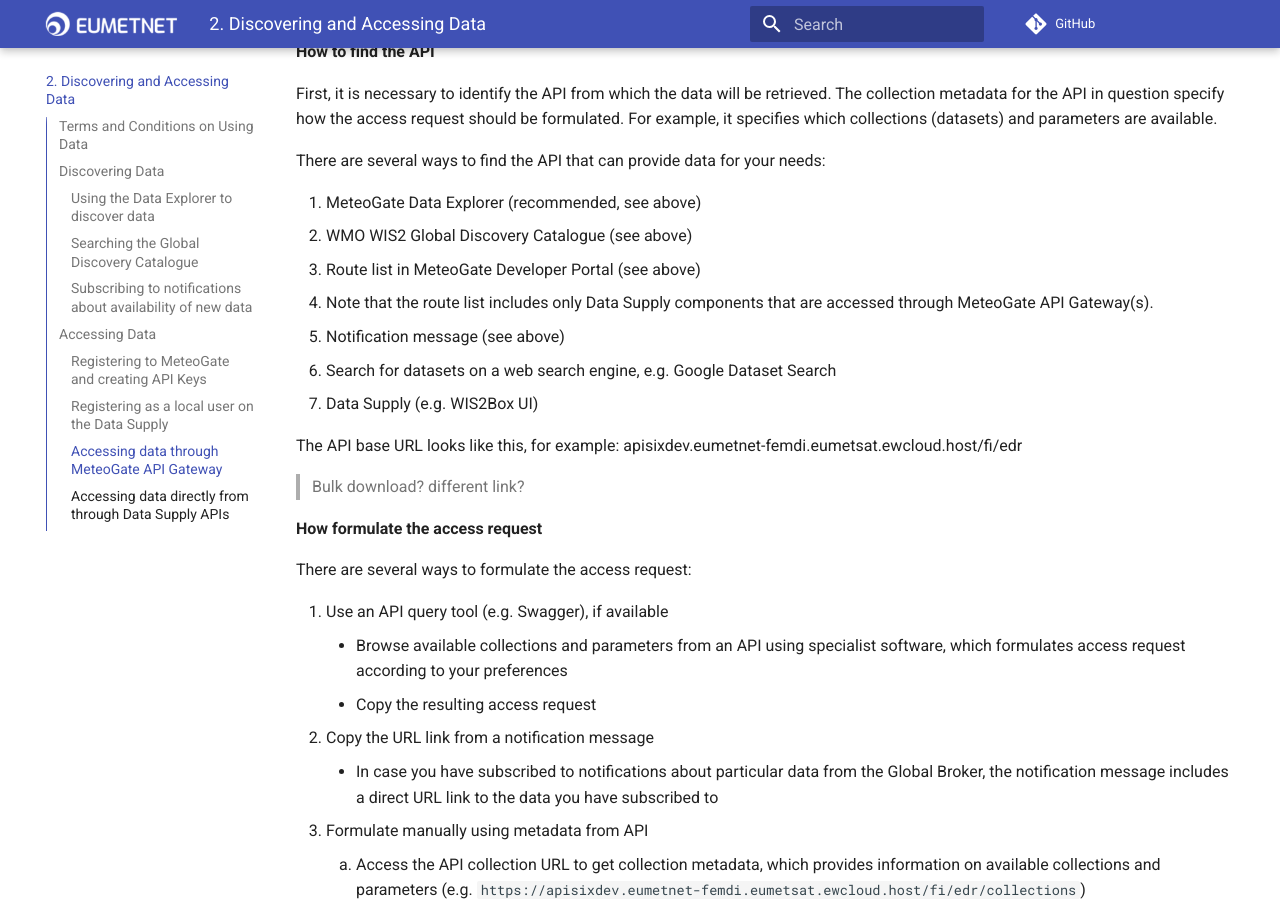
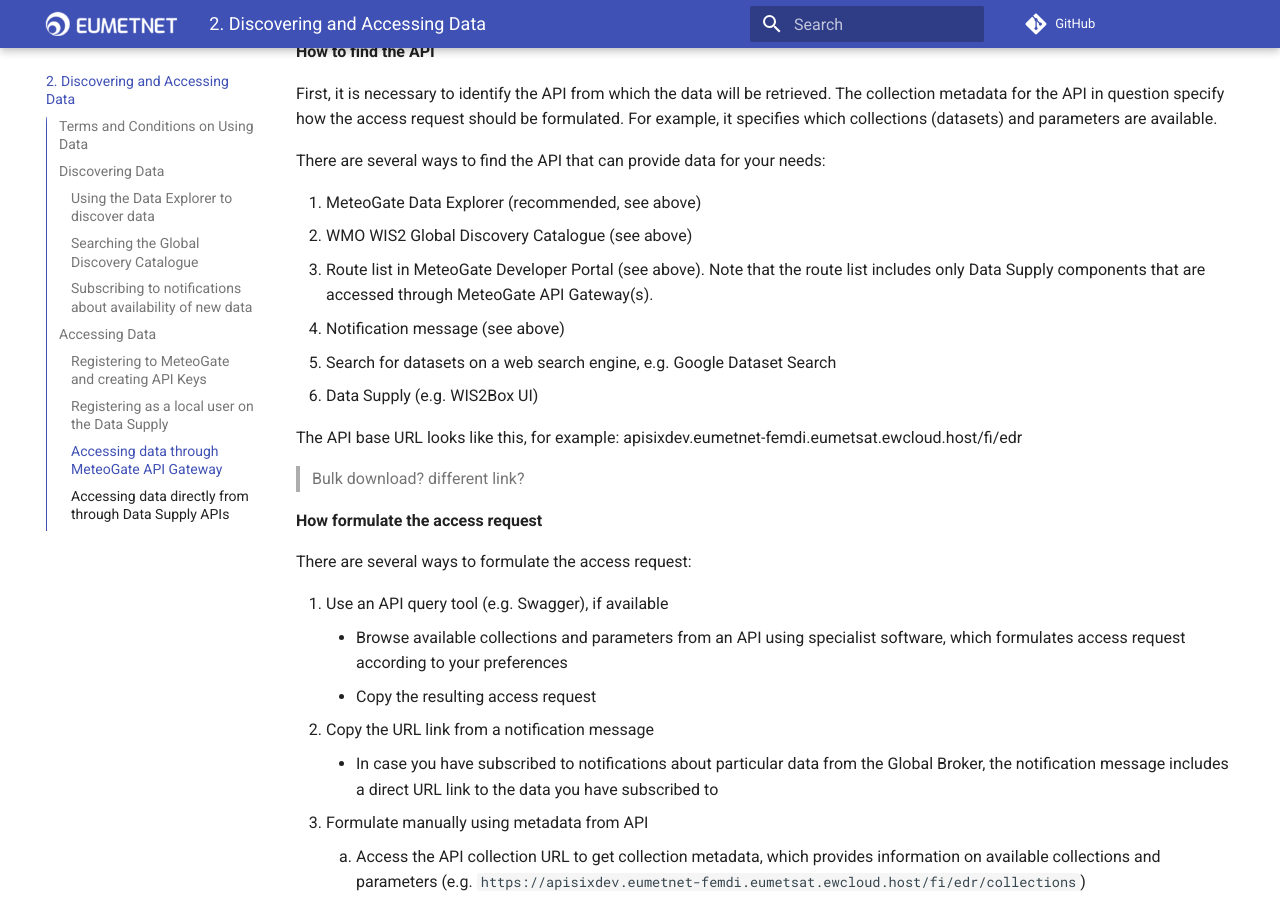
Before and after one commit to EUMETNET/meteogate-documentation, an MkDocs documentation site: the page built from docs/2-discovering-and-accessing-data.md, in a window 1280 px wide and 900 px high, scrolled down 4148 px. Built offline with MkDocs 1.6.1 and Material for MkDocs 9.7.7, drawn with Linux system fonts in a browser that asks for light colours; comment, search, counter and statistics services are not loaded.

```diff
--- a/docs/2-discovering-and-accessing-data.md
+++ b/docs/2-discovering-and-accessing-data.md
@@ -124,8 +124,7 @@ There are several ways to find the API that can provide data for your needs:
 
 1.	MeteoGate Data Explorer (recommended, see above)
 2.	WMO WIS2 Global Discovery Catalogue (see above)
-3.	Route list in MeteoGate Developer Portal (see above)
-   - Note that the route list includes only Data Supply components that are accessed through MeteoGate API Gateway(s).
+3.	Route list in MeteoGate Developer Portal (see above). Note that the route list includes only Data Supply components that are accessed through MeteoGate API Gateway(s).
 5.	Notification message (see above)
 6.	Search for datasets on a web search engine, e.g. Google Dataset Search
 7.	Data Supply (e.g. WIS2Box UI)
```
